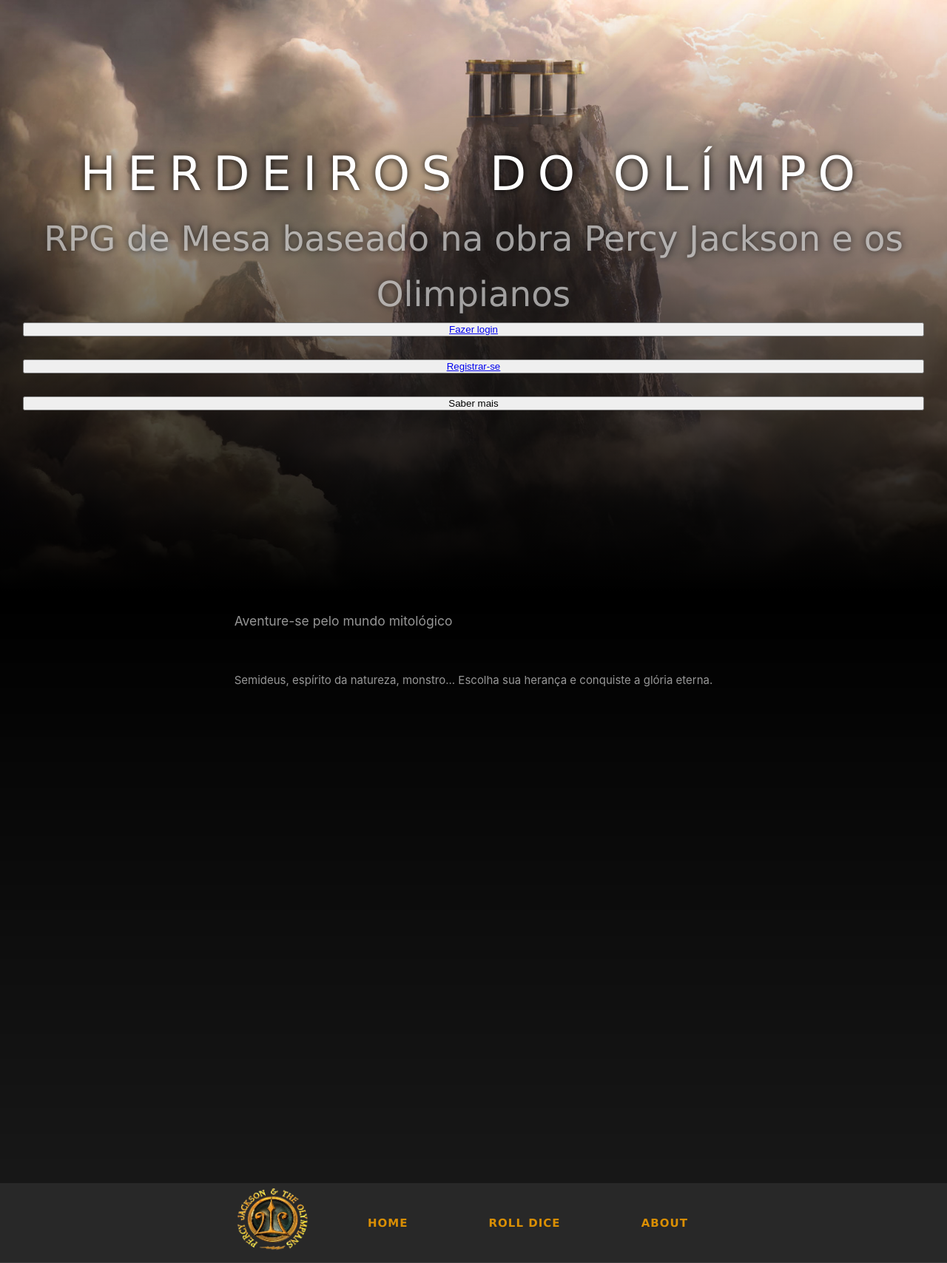
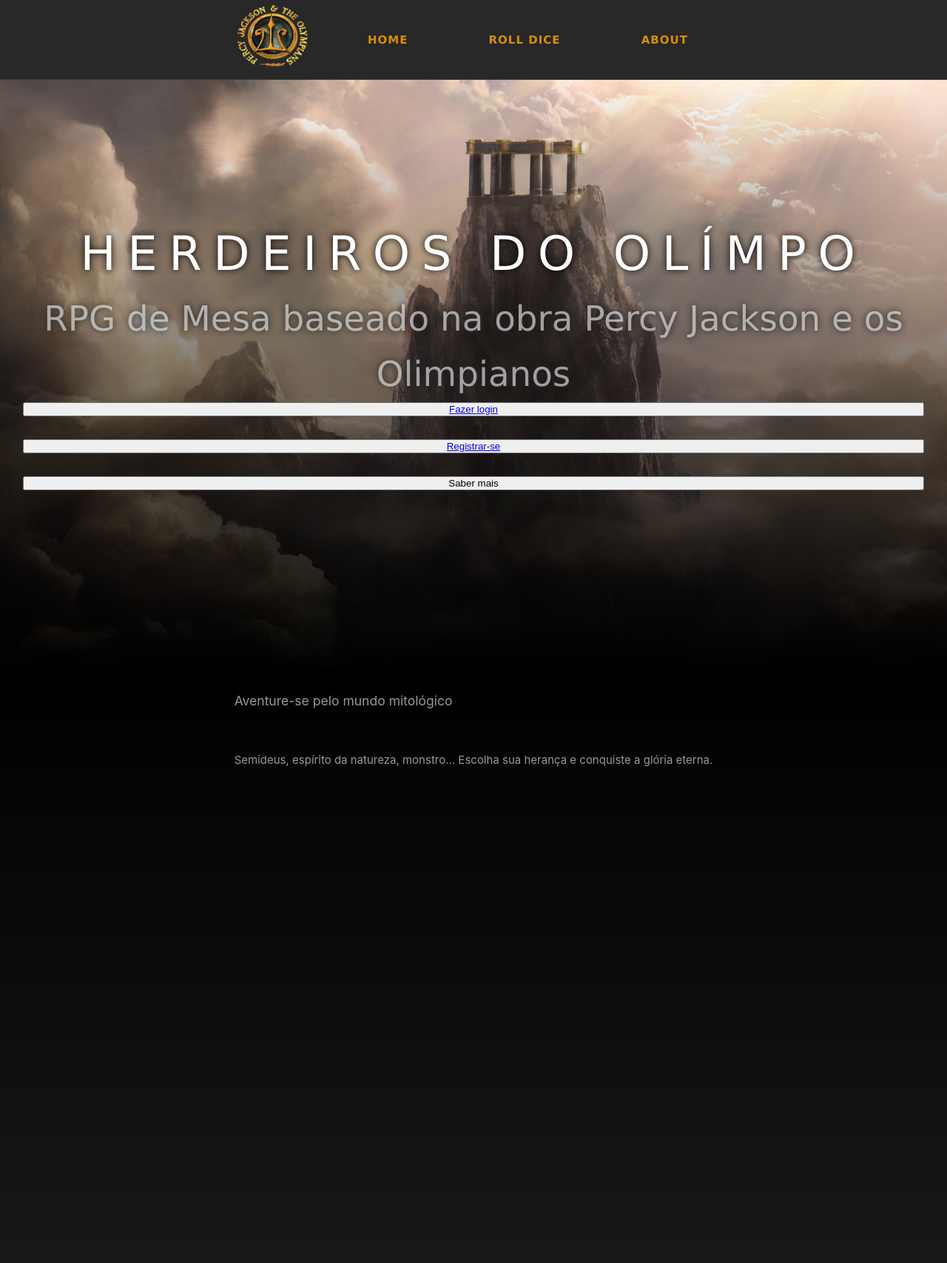
Before and after one commit to gabrielgomeso/pjrpg, a Vue app: page / in a window 1280 px wide. Shown: the whole page at 74% size. Built offline with nearby package versions, Linux system fonts and the light colour scheme; no server answers.

Commit message:
chore: change something in main app

```diff
--- a/src/App.vue
+++ b/src/App.vue
@@ -4,6 +4,7 @@ import { TheHeader, TheFooter } from "@/components/layout";
 </script>
 
 <template>
+  <TheHeader />
   <main class="main-container">
     <section>
       <RouterView v-slot="{ Component }" mode="out-in">
@@ -12,8 +13,6 @@ import { TheHeader, TheFooter } from "@/components/layout";
         </transition>
       </RouterView>
     </section>
-    <TheHeader />
-    <!-- <TheFooter /> -->
   </main>
 </template>
 
@@ -29,22 +28,4 @@ body {
   grid-template-rows: 1fr auto;
   grid-template-columns: 100%;
 }
-
-/* .slide-enter-active,
-.slide-leave-active {
-  display: block;
-  position: absolute;
-  top: 0;
-  left: 0;
-  right: 0;
-  bottom: 0;
-  transition: opacity 1s, transform 1s;
-}
-
-.slide-enter-from,
-.slide-leave-to {
-  opacity: 0;
-  top: 0;
-  transform: translateX(30%);
-} */
 </style>
```
